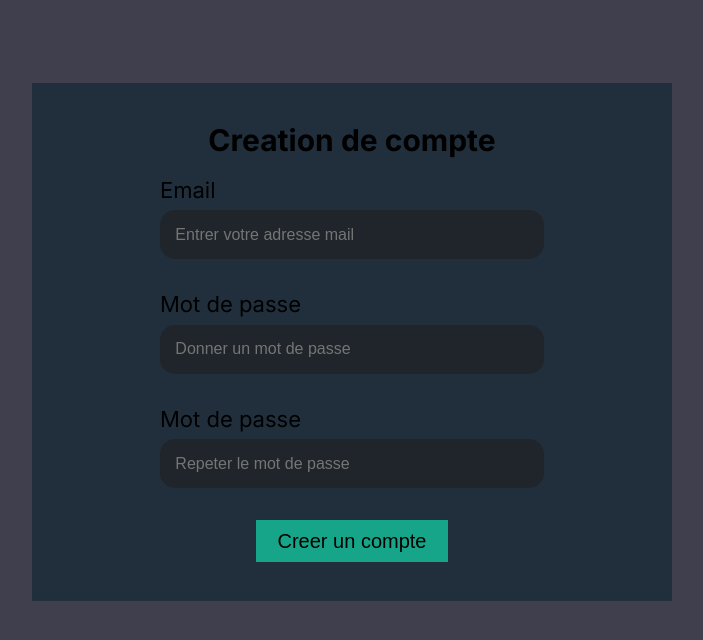
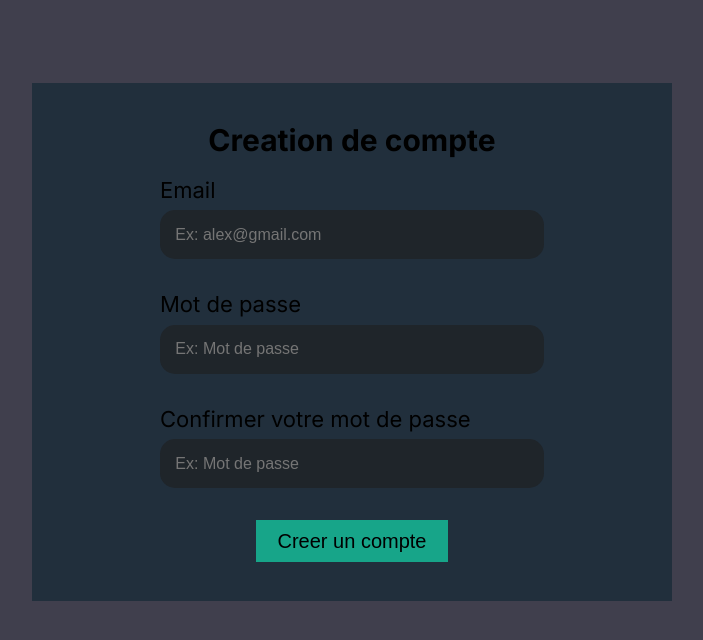
Before and after one commit to Dar-rius/todoo, a Next.js app: page /signup in a window 1280 px wide. Shown: the top 640 px of the page, without its empty margins (288-991 px from the left). Built offline with nearby package versions, Linux system fonts and the light colour scheme.

Commit message:
change text in placeholder on pages login and signup

```diff
--- a/app/login/page.tsx
+++ b/app/login/page.tsx
@@ -8,12 +8,12 @@ export  default function Login(){
                 <form className={styles.form}>
                     <div className={styles.min}>
                         <label>Email</label>
-                        <input placeholder="Entrer votre adresse mail"/>
+                        <input type="email" placeholder="Ex: alex@gmail.com"/>
                     </div>
 
                     <div className={styles.min}>
                         <label>Mot de passe</label>
-                        <input placeholder="Entrer votre mot de passe"/>
+                        <input type="password" placeholder="Ex: Mot de passe"/>
                     </div>
                     <button className={styles.log}>
                         Se connecter
--- a/app/signup/page.tsx
+++ b/app/signup/page.tsx
@@ -8,17 +8,17 @@ export  default function Signup(){
                 <form className={styles.form}>
                     <div className={styles.min}>
                         <label>Email</label>
-                        <input placeholder="Entrer votre adresse mail"/>
+                        <input type="email" placeholder="Ex: alex@gmail.com"/>
                     </div>
 
                     <div className={styles.min}>
                         <label>Mot de passe</label>
-                        <input placeholder="Donner un mot de passe"/>
+                        <input type="password" placeholder="Ex: Mot de passe"/>
                     </div>
 
                     <div className={styles.min}>
-                        <label>Mot de passe</label>
-                        <input placeholder="Repeter le mot de passe"/>
+                        <label>Confirmer votre mot de passe</label>
+                        <input type="password" placeholder="Ex: Mot de passe"/>
                     </div>
                     <button className={styles.log}>
                         Creer un compte
```
